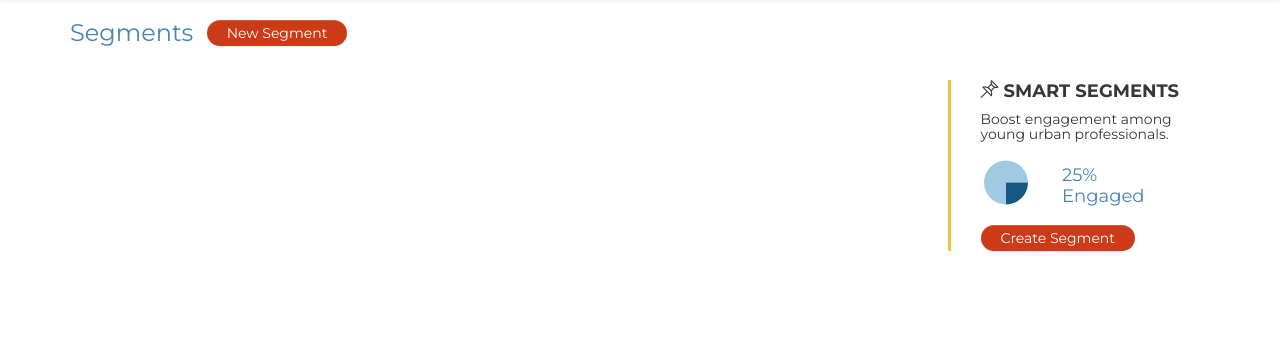
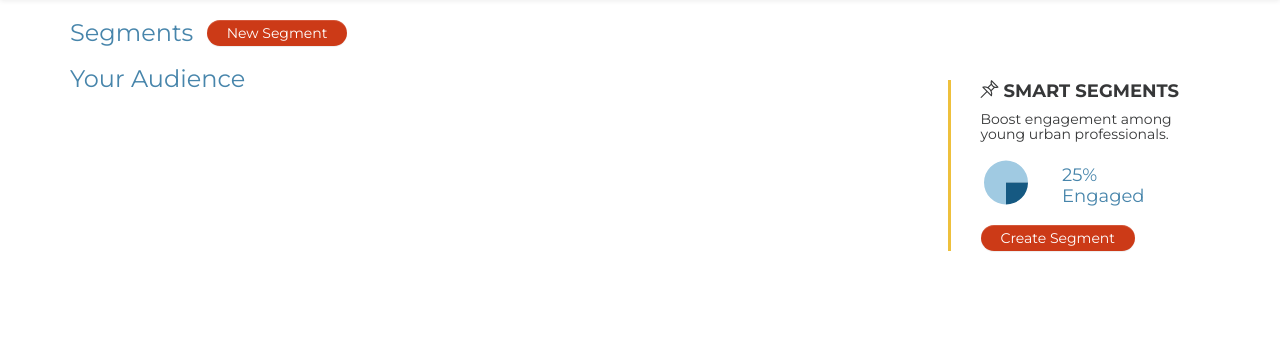
Before and after one commit to edgeflip/capuchin, a Python web app: template capuchin/views/templates/audience/index.html in a window 1280 px wide. Shown: the part 135-475 px from the top of the page. Run offline with Jinja, Linux system fonts and the light colour scheme; the template is opened without the code that fills it, so the values that code supplies are empty; some libraries are stand-ins or nearby versions.

Commit message:
Add audience table back in

```diff
--- a/capuchin/views/templates/audience/index.html
+++ b/capuchin/views/templates/audience/index.html
@@ -28,6 +28,10 @@
     <div class="col-md-9">
         <h3>Segments <a href="{{ url_for('.create') }}" class="btn btn-primary btn-action">New Segment</a></h3>
         {{segments.render(q={"name": {"$ne": None}}) | safe}}
+        <div id="records">
+            <h3>Your Audience</h3>
+            {% include "audience/records.html" %}
+        </div>
     </div>
     <div class="col-md-3 sidebar">
         <div class="smart-segment">
```
